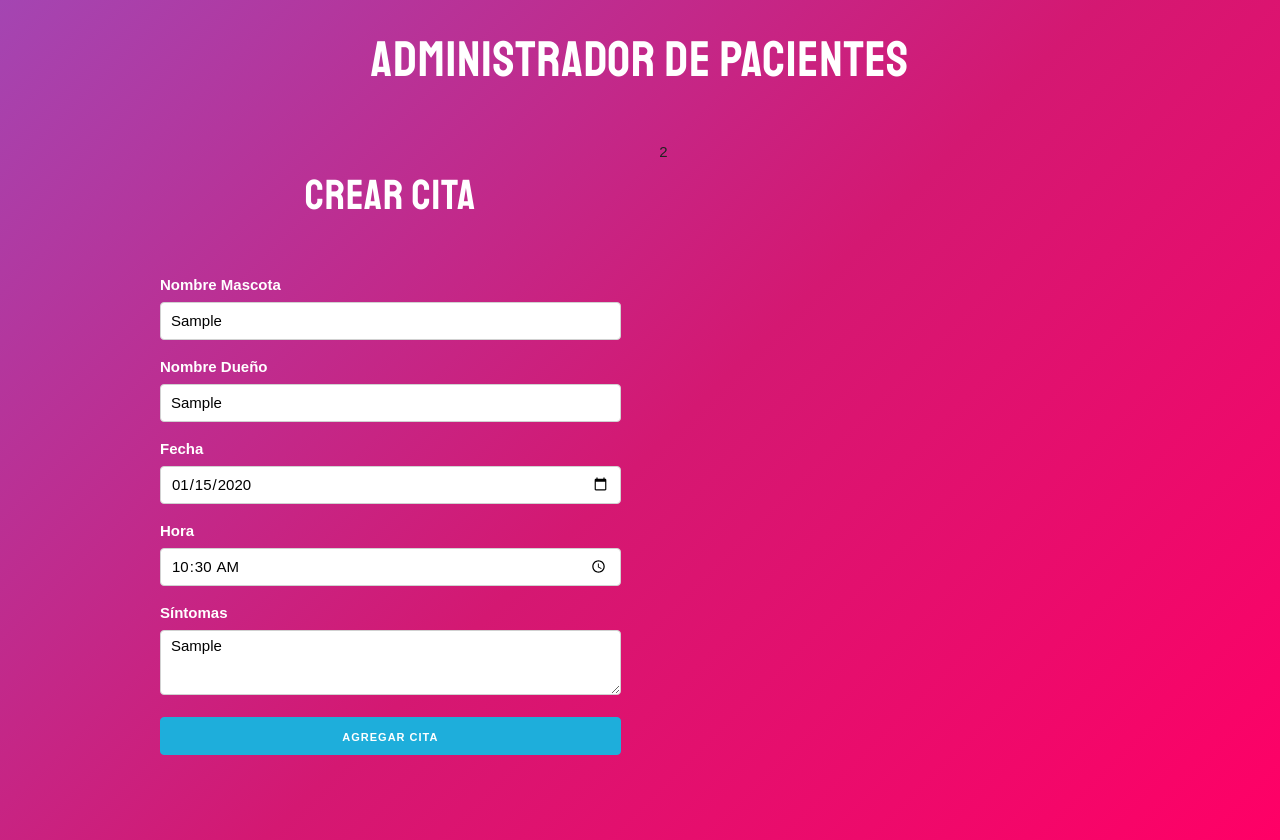
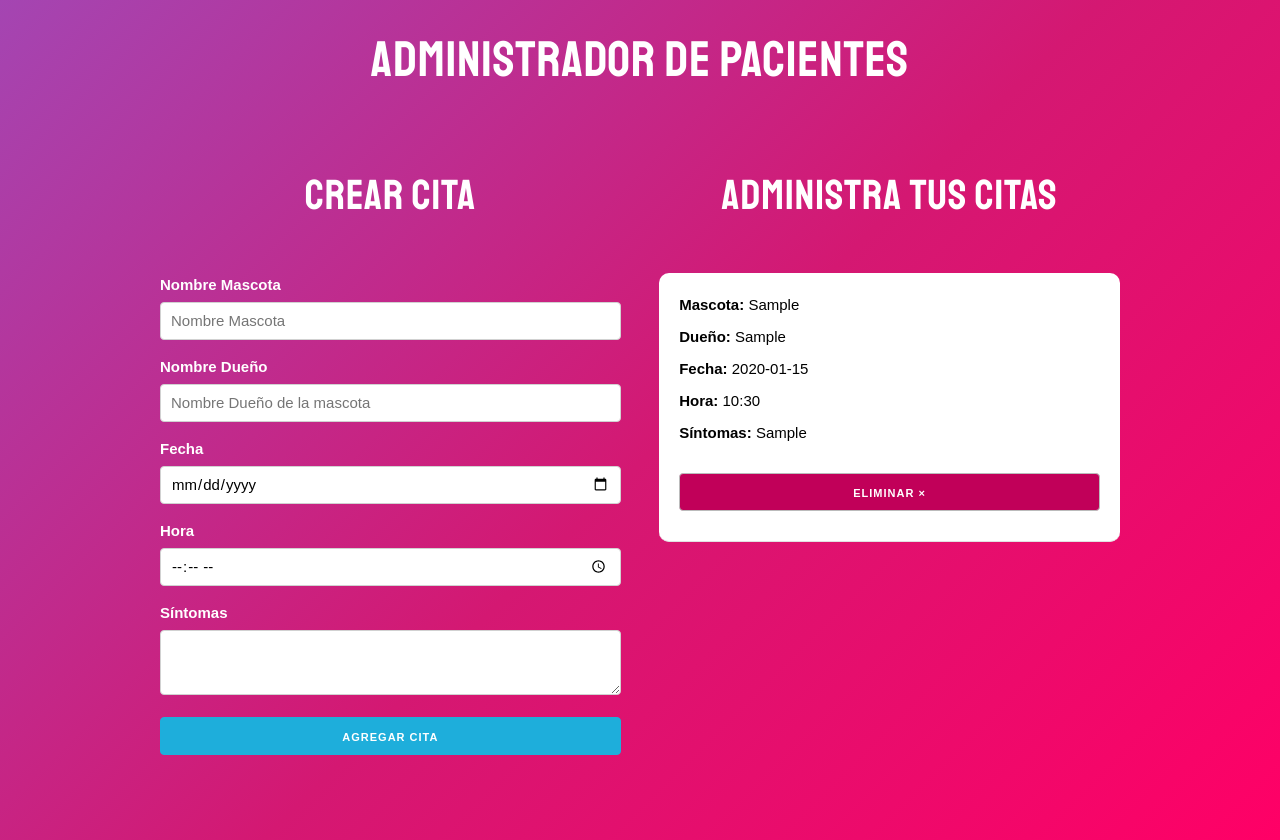
Before and after one commit to DecoyTNT/Administrador-de-pacientes, a React (Create React App) app: page / in a window 1280 px wide. Both pictures are taken after typing "Sample", "Sample", "2020-01-15", "10:30", "Sample" into the empty fields and a click on the button "AGREGAR CITA". Built offline with nearby package versions, Linux system fonts and the light colour scheme.

Commit message:
Mostrando y eliminando citas

```diff
--- a/src/App.js
+++ b/src/App.js
@@ -1,5 +1,6 @@
 import React, { Fragment, useState } from 'react';
 import Formulario from './components/Formulario';
+import Cita from './components/Cita';
 
 function App() {
     // Arreglo de citas
@@ -8,6 +9,12 @@ function App() {
     // Función que agrega una nueva cita
     const crearCita = cita => {
         guardarCitas([...citas, cita]);
+    };
+
+    // Función que elimina una cita
+    const eliminarCita = id => {
+        const nuevasCitas = citas.filter(cita => cita.id !== id);
+        guardarCitas(nuevasCitas);
     };
 
     return (
@@ -19,7 +26,12 @@ function App() {
                     <div className="one-half column">
                         <Formulario crearCita={crearCita} />
                     </div>
-                    <div className="one-half column">2</div>
+                    <div className="one-half column">
+                        <h2>Administra tus citas</h2>
+                        {citas.map(cita => (
+                            <Cita key={cita.id} cita={cita} eliminarCita={eliminarCita} />
+                        ))}
+                    </div>
                 </div>
             </div>
         </Fragment>
--- /dev/null
+++ b/src/components/Cita.js
@@ -0,0 +1,29 @@
+import React from 'react';
+
+const Cita = ({ cita, eliminarCita }) => {
+    return (
+        <div className="cita">
+            <p>
+                Mascota: <span>{cita.mascota}</span>
+            </p>
+            <p>
+                Dueño: <span>{cita.propietario}</span>
+            </p>
+            <p>
+                Fecha: <span>{cita.fecha}</span>
+            </p>
+            <p>
+                Hora: <span>{cita.hora}</span>
+            </p>
+            <p>
+                Síntomas: <span>{cita.sintomas}</span>
+            </p>
+
+            <button className="button eliminar u-full-width" onClick={() => eliminarCita(cita.id)}>
+                Eliminar &times;
+            </button>
+        </div>
+    );
+};
+
+export default Cita;
--- a/src/components/Formulario.js
+++ b/src/components/Formulario.js
@@ -41,8 +41,13 @@ const Formulario = ({ crearCita }) => {
         crearCita(cita);
 
         // Reiniciar el form
-
-        console.log('Enviando');
+        actualizarCita({
+            mascota: '',
+            propietario: '',
+            fecha: '',
+            hora: '',
+            sintomas: ''
+        });
     };
 
     return (
```
